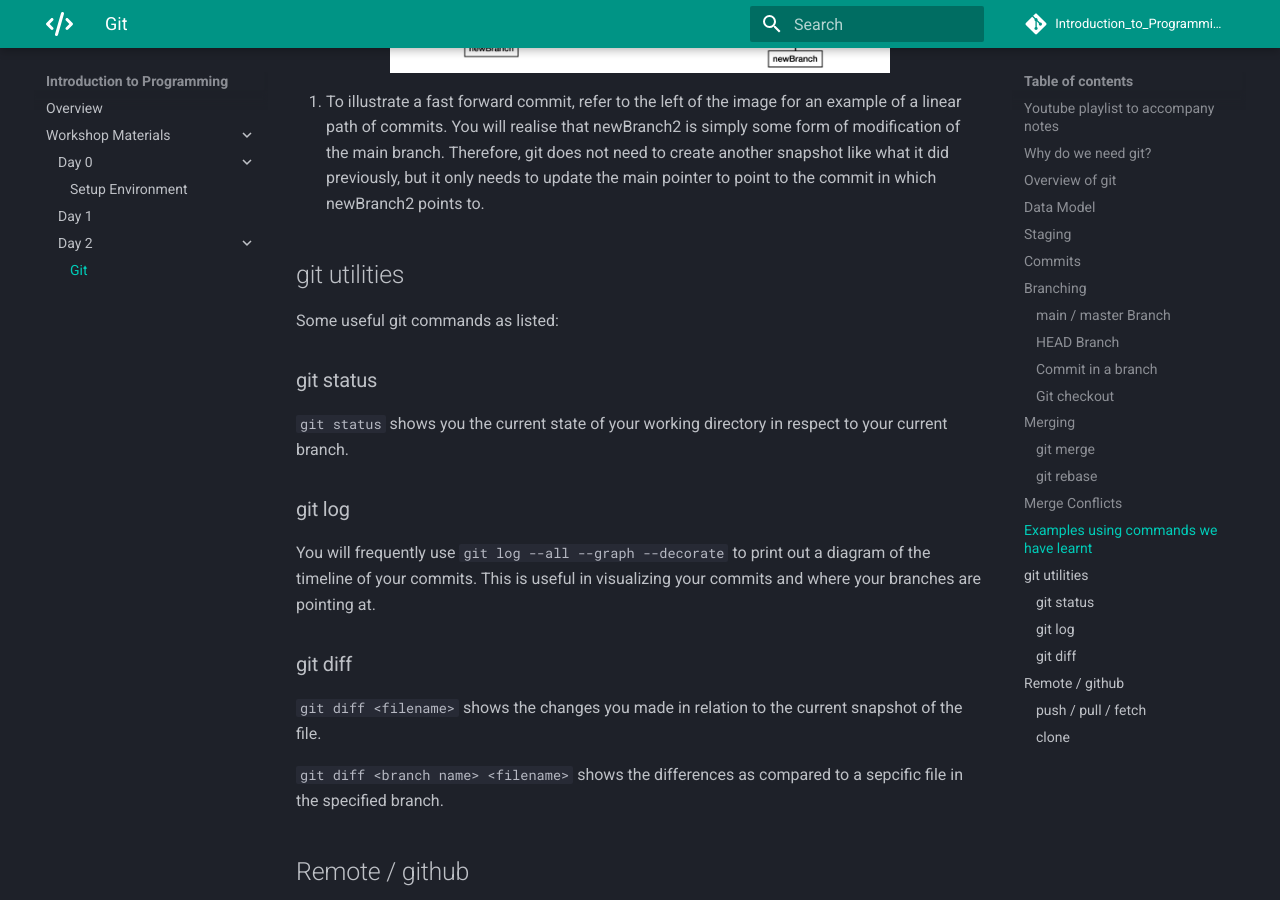
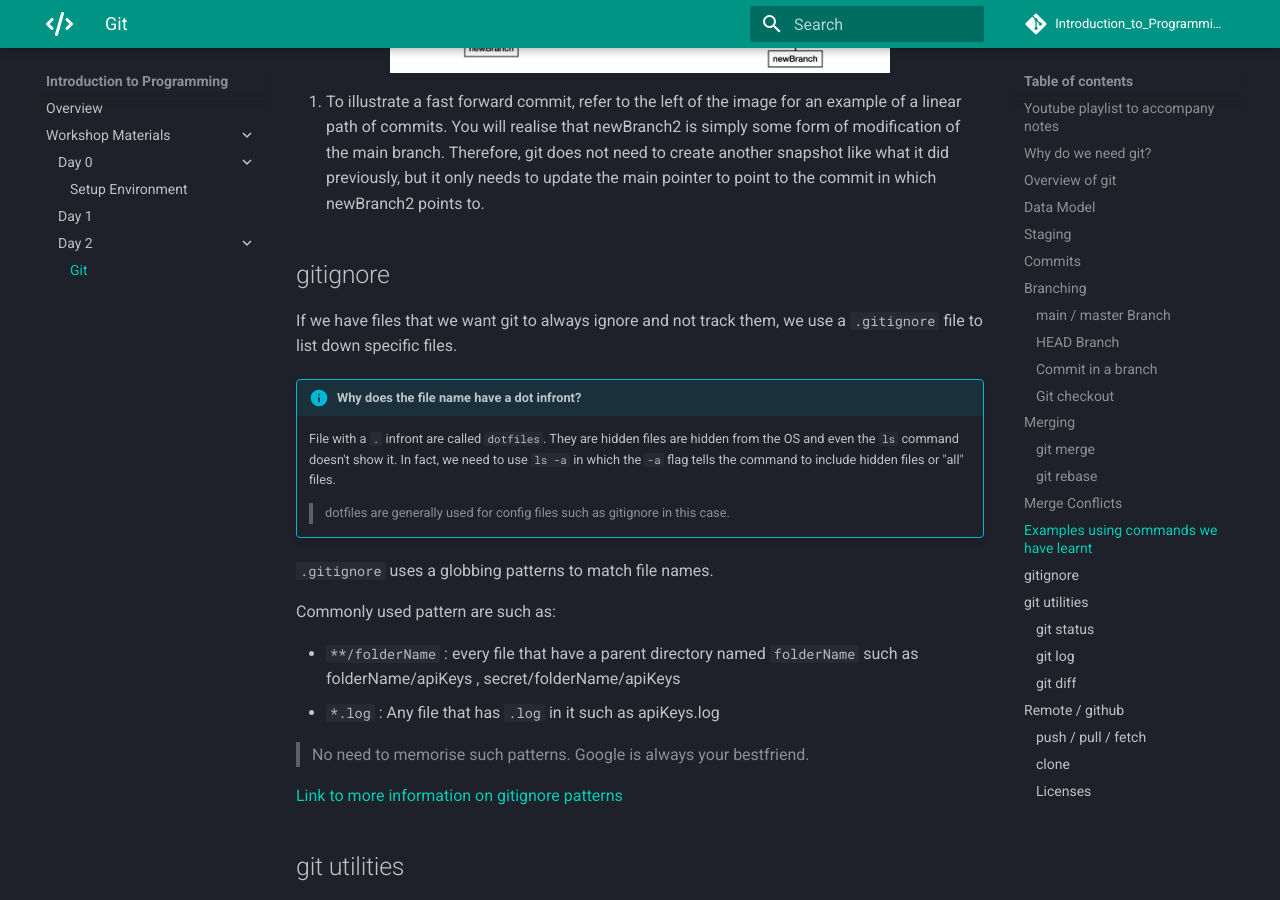
Before and after one commit to 3DCdsc/Introduction_to_Programming, an MkDocs documentation site: the page built from docs/Day_2/day_2_git.md, in a window 1280 px wide and 900 px high, scrolled down 10134 px. Built offline with MkDocs 1.6.1 and Material for MkDocs 9.7.7, drawn with Linux system fonts in a browser that asks for light colours; comment, search, counter and statistics services are not loaded; some of the changed text lies outside the part shown.

Commit message:
added gitignore and licenses content

```diff
--- a/docs/Day_2/day_2_git.md
+++ b/docs/Day_2/day_2_git.md
@@ -242,6 +242,27 @@ To better illustrate how you could visualise basic git commands. We will be goin
 </figure>
 7. To illustrate a fast forward commit, refer to the left of the image for an example of a linear path of commits. You will realise that newBranch2 is simply some form of modification of the main branch. Therefore, git does not need to create another snapshot like what it did previously, but it only needs to update the main pointer to point to the commit in which newBranch2 points to.
 
+<a name="gitignore"></a>
+## gitignore
+If we have files that we want git to always ignore and not track them, we use a `.gitignore` file to list down specific files.
+
+!!! info "Why does the file name have a dot infront?"
+    File with a `.` infront are called `dotfiles`. They are hidden files are hidden from the OS and even the `ls` command doesn't show it. In fact, we need to use `ls -a` in which the `-a` flag tells the command to include hidden files or "all" files.
+
+    > dotfiles are generally used for config files such as gitignore in this case.
+
+`.gitignore` uses a globbing patterns to match file names.
+
+Commonly used pattern are such as:
+
+- `**/folderName` : every file that have a parent directory named `folderName` such as folderName/apiKeys , secret/folderName/apiKeys
+- `*.log` : Any file that has `.log` in it such as apiKeys.log
+
+> No need to memorise such patterns. Google is always your bestfriend.
+
+<a href="https://www.atlassian.com/git/tutorials/saving-changes/gitignore#git-ignore-patterns" target="_blank">Link to more information on gitignore patterns</a>
+
+
 <a name="utilities"></a>
 ## git utilities
 Some useful git commands as listed:
@@ -298,3 +319,13 @@ A url can be accessed as follows:
 </figure>
 
 Running `git clone <repo url>` will download the entire repo as a git repo instead of just a zip folder.
+
+### Licenses
+Once your work is made public, it must have a license as all creative work are eligible for intellectual property and copyright protection. A license.txt file in the base directory tells people how and what they are able to do with your work.
+
+For speicific cases, please refer to this <a href="https://choosealicense.com" target="_blank">link to choose a license</a>.
+
+Otherwise, the `MIT license` is the most common as it allows anyone to do anything with your work.
+
+!!! info "If unsure":
+    Always just refer to <a href="https://choosealicense.com" target="_blank">link to choose a license</a> as it lists out each case with specific details.
```
